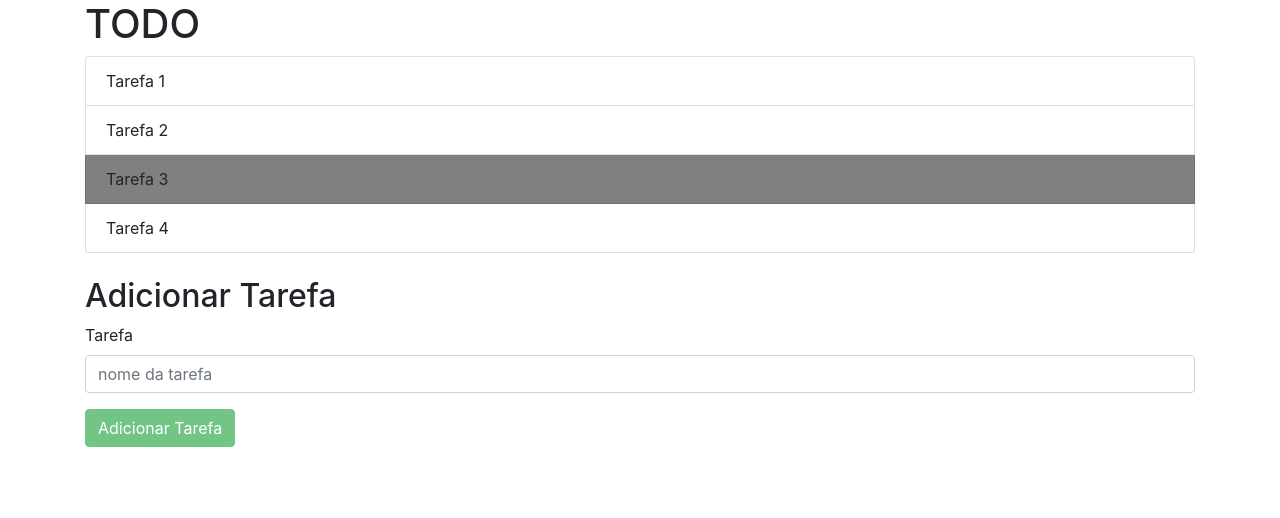
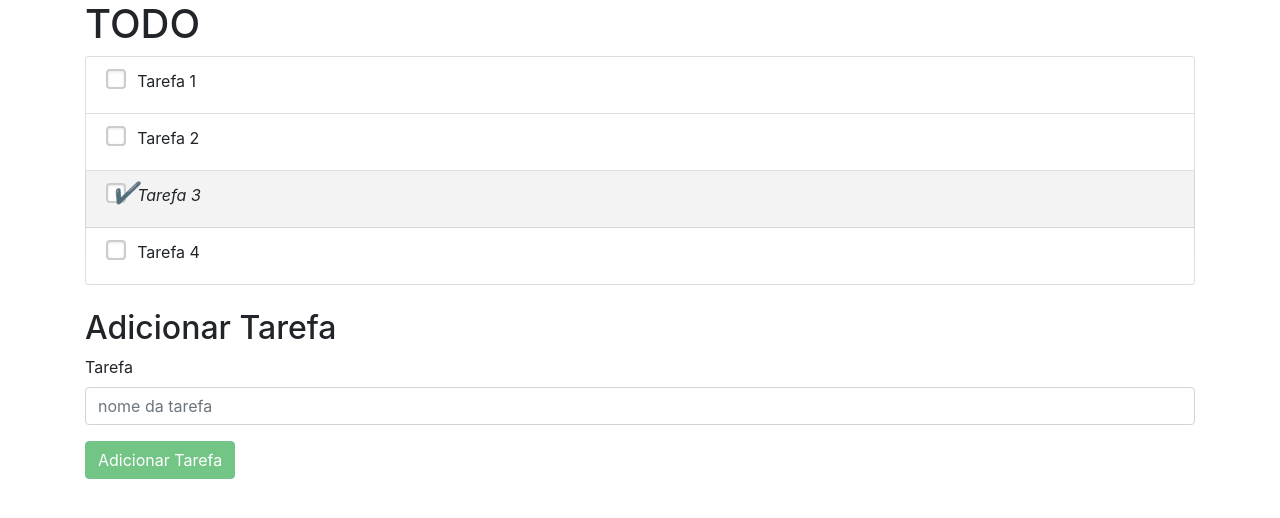
Before and after one commit to davidcostadev/react-todo, a React app: page / in a window 1280 px wide. Built offline with nearby package versions, Linux system fonts and the light colour scheme.

Commit message:
Colocando o checkbox

```diff
--- /dev/null
+++ b/src/assets/checkbox.scss
@@ -0,0 +1,70 @@
+
+
+/* Base for label styling */
+[type="checkbox"]:not(:checked),
+[type="checkbox"]:checked {
+  position: absolute;
+  left: -9999px;
+}
+[type="checkbox"]:not(:checked) + label,
+[type="checkbox"]:checked + label {
+  position: relative;
+  padding-left: 1.95em;
+  cursor: pointer;
+}
+
+/* checkbox aspect */
+[type="checkbox"]:not(:checked) + label:before,
+[type="checkbox"]:checked + label:before {
+  content: '';
+  position: absolute;
+  left: 0; top: 0;
+  width: 1.25em; height: 1.25em;
+  border: 2px solid #ccc;
+  background: #fff;
+  border-radius: 4px;
+  box-shadow: inset 0 1px 3px rgba(0,0,0,.1);
+}
+/* checked mark aspect */
+[type="checkbox"]:not(:checked) + label:after,
+[type="checkbox"]:checked + label:after {
+  content: '✔';
+  position: absolute;
+  top: .1em; left: .3em;
+  font-size: 1.3em;
+  line-height: 0.8;
+  color: #09ad7e;
+  transition: all .2s;
+}
+/* checked mark aspect changes */
+[type="checkbox"]:not(:checked) + label:after {
+  opacity: 0;
+  transform: scale(0);
+}
+[type="checkbox"]:checked + label:after {
+  opacity: 1;
+  transform: scale(1);
+}
+/* disabled checkbox */
+[type="checkbox"]:disabled:not(:checked) + label:before,
+[type="checkbox"]:disabled:checked + label:before {
+  box-shadow: none;
+  border-color: #bbb;
+  background-color: #ddd;
+}
+[type="checkbox"]:disabled:checked + label:after {
+  color: #999;
+}
+[type="checkbox"]:disabled + label {
+  color: #aaa;
+}
+/* accessibility */
+[type="checkbox"]:checked:focus + label:before,
+[type="checkbox"]:not(:checked):focus + label:before {
+  border: 2px dotted blue;
+}
+
+/* hover style just for information */
+label:hover:before {
+  border: 2px solid #4778d9!important;
+}
--- a/src/assets/todo.scss
+++ b/src/assets/todo.scss
@@ -1,3 +1,5 @@
 .task-completed {
-  background: gray;
+  background: #f3f3f3;
+  text-decoration: line-through;
+  font-style: oblique;
 }
--- /dev/null
+++ b/src/components/Checkbox.js
@@ -0,0 +1,12 @@
+
+import React from 'react'
+
+import '~assets/checkbox.scss'
+
+export default function Checkbox(props) {
+  console.log(props)
+  return <div class="checkbox">
+    <input type="checkbox" id={props.id} checked={props.value} onChange={props.onChange}/>
+      <label htmlFor={props.id}>{props.label}</label>
+    </div>
+}
--- a/src/components/Todo.js
+++ b/src/components/Todo.js
@@ -2,6 +2,8 @@
 import React from 'react'
 
 import '~assets/todo.scss'
+
+import Checkbox from './Checkbox'
 
 const TodoItem = ({ task }) => {
 
@@ -11,26 +13,25 @@ const TodoItem = ({ task }) => {
     classesList.push('task-completed')
   }
 
+  const TestFunction = () => {
+    console.log('TestFunction')
+  }
+
   return <li
     className={classesList.join(' ')}
     /* className={
       'list-group-item': true,
       'task-completed': task.completed
     } */
-    key={task.id}>{task.name}</li>
+    key={task.id}>
+    <Checkbox id={`task-${task.id}`} label={task.name} value={task.completed} onChange={TestFunction}/>
+  </li>
 }
 
-const TodoList = ({ tasks }) => {
+export default function TodoList ({ tasks }) {
   const todoNode = tasks.map((task, key) => {
     return <TodoItem task={task} key={key} />
   })
 
   return <ul className="list-group">{todoNode}</ul>
 }
-
-
-export default class Todo extends React.Component {
-  render() {
-    return <TodoList tasks={this.props.tasks} />
-  }
-}
```
Also changed, not shown: 1 other file.
